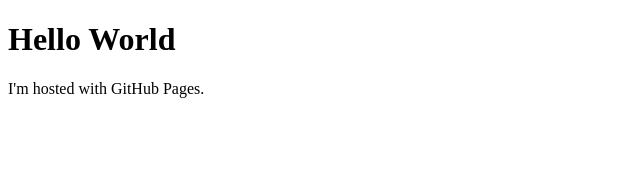
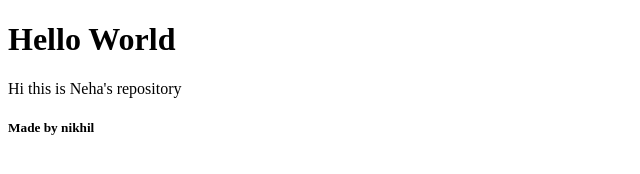
Before and after one commit to nshakell/nshakell.github.io, a plain HTML site: page index.html in a window 1280 px wide. Shown: the whole page, without its empty margins (0-640 px from the left). Drawn offline with Linux system fonts and the light colour scheme.

Commit message:
Update index.html

```diff
--- a/index.html
+++ b/index.html
@@ -2,6 +2,7 @@
 <html>
 <body>
 <h1>Hello World</h1>
-<p>I'm hosted with GitHub Pages.</p>
+<p>Hi this is Neha's repository</p>
+  <h5> Made by nikhil </h5>
 </body>
 </html>
```
